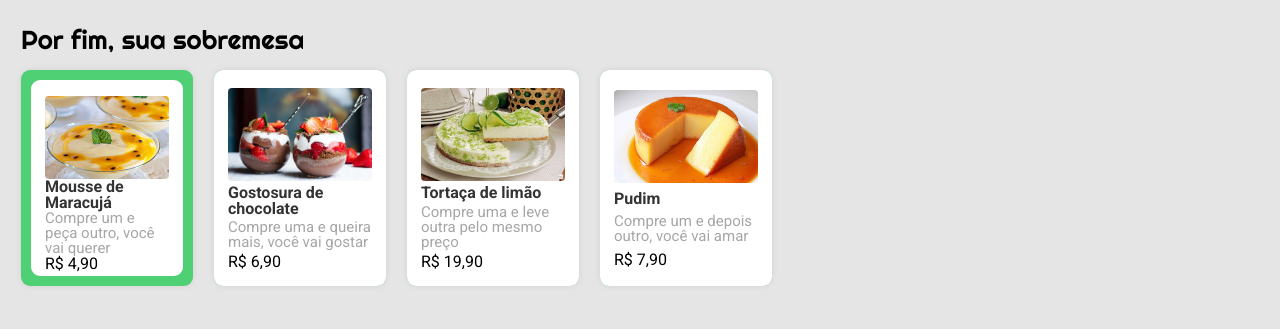
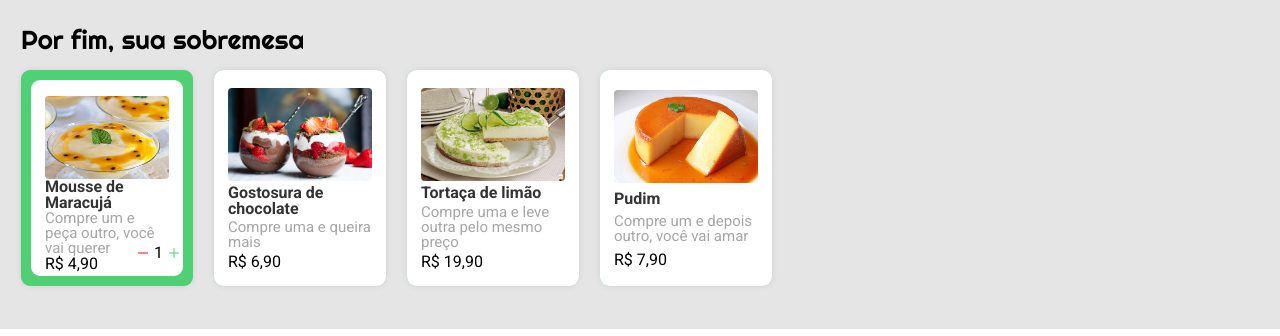
Before and after one commit to Douglas-CRVG/Project08DrivenEatsReact, a React (Create React App) app: page / in a window 1280 px wide. Both pictures are taken after a click on the element 107 px from the left and 900 px from the top of the page. Shown: the part 722-1058 px from the top of the page. Built offline with nearby package versions, Linux system fonts and the light colour scheme.

Commit message:
selection of buggy items that need correction

```diff
--- a/public/index.html
+++ b/public/index.html
@@ -4,9 +4,6 @@
     <meta charset="utf-8" />
     <meta name="viewport" content="width=device-width, initial-scale=1" />
     <title>DrivenEats</title>
-
-    <link rel="stylesheet" href="./css/reset.css">
-    <link rel="stylesheet" href="./css/styles.css">
   </head>
 <body>
     <div class="root"></div>
--- a/src/components/App.js
+++ b/src/components/App.js
@@ -1,6 +1,8 @@
 import Header from './header/Header';
 import Main from './main/Main';
 import Footer from './footer/Footer';
+import "./css/styles.css";
+import "./css/reset.css";
 
 export default function App() {
     return (
--- a/public/css/styles.css
+++ b/src/components/css/styles.css
@@ -90,6 +90,7 @@ main {
   padding: 16px 14px 14px 14px;
   background-color: #ffffff;
   font-family: "Roboto", sans-serif;
+  position: relative;
 }
 
 img {
@@ -161,10 +162,6 @@ ion-icon {
   color: #ffffff;
 }
 
-.desabilitado {
-  display: none;
-}
-
 .fechar-pedido {
   width: 87.922%;
   height: 61px;
@@ -192,4 +189,31 @@ ion-icon {
   background: #50d074;
   border-radius: 9px;
   box-shadow: 0px 0px 10px -4px rgba(0, 0, 0, 0.25);
+  position: relative;
 }
+
+.container-counter {
+  background: #ffffff;
+  display: flex;
+  justify-content: space-between;
+  align-items: center;
+  width: 47px;
+  height: 19px;
+  font-size: 16px;
+  font-family: "Roboto", sans-serif;
+  position: absolute;
+  right: 11px;
+  bottom: 24px;
+}
+
+.container-counter :nth-child(1) {
+  color: red;
+}
+
+.container-counter :nth-child(2) {
+  color: #50d074;
+}
+
+.desabilitado {
+  display: none;
+}
--- a/src/components/main/Main.js
+++ b/src/components/main/Main.js
@@ -8,28 +8,28 @@ export default function Main() {
         {
             title: "Primeiro, seu prato",
             products: [
-                {imgProduct:"assets/comida1.jpg", nameProduct:"Cachorrão", descriptionProduct:"Um pouco de batata, um pouco de salada", priceProduct: "10,90"},
-                {imgProduct:"assets/comida2.jpg", nameProduct:"Pizzona", descriptionProduct:"Um pouco de tudo", priceProduct: "24,90"},
-                {imgProduct:"assets/comida3.jpg", nameProduct:"Macarronada", descriptionProduct:"Um pouco de massa italiana", priceProduct: "15,90"},
-                {imgProduct:"assets/comida4.jpg", nameProduct:"Feijoada", descriptionProduct:"Um pouco de cada bicho", priceProduct: "17,90"}
+                {type:"dish", imgProduct:"assets/comida1.jpg", nameProduct:"Cachorrão", descriptionProduct:"Com tudo dentro", priceProduct: "10,90"},
+                {type:"dish", imgProduct:"assets/comida2.jpg", nameProduct:"Pizzona", descriptionProduct:"Um pouco de tudo", priceProduct: "24,90"},
+                {type:"dish", imgProduct:"assets/comida3.jpg", nameProduct:"Macarronada", descriptionProduct:"Um pouco de massa italiana", priceProduct: "15,90"},
+                {type:"dish", imgProduct:"assets/comida4.jpg", nameProduct:"Feijoada", descriptionProduct:"Um pouco de cada bicho", priceProduct: "17,90"}
             ]
         },
         {
             title: "Agora, sua bebida",
             products: [
-                {imgProduct:"assets/bebida1.jpg", nameProduct:"Pepsi", descriptionProduct:"Beba gelado!", priceProduct:"4,90" },
-                {imgProduct:"assets/bebida2.jpg", nameProduct:"Água", descriptionProduct:"Beba 2L por dia!", priceProduct:"1,85" },
-                {imgProduct:"assets/bebida3.jpg", nameProduct:"Suco de Laranja", descriptionProduct:"Beba! Rico em vitamina C!", priceProduct:"11,90" },
-                {imgProduct:"assets/bebida4.jpg", nameProduct:"Guaraná Antarctica", descriptionProduct:"Beba gelado!", priceProduct:"9,90" }
+                {type:"drink", imgProduct:"assets/bebida1.jpg", nameProduct:"Pepsi", descriptionProduct:"Beba gelado!", priceProduct:"4,90" },
+                {type:"drink", imgProduct:"assets/bebida2.jpg", nameProduct:"Água", descriptionProduct:"Beba 2L por dia!", priceProduct:"1,85" },
+                {type:"drink", imgProduct:"assets/bebida3.jpg", nameProduct:"Suco de Laranja", descriptionProduct:"Beba! Rico em vitamina C!", priceProduct:"11,90" },
+                {type:"drink", imgProduct:"assets/bebida4.jpg", nameProduct:"Guaraná Antarctica", descriptionProduct:"Beba gelado!", priceProduct:"9,90" }
             ]
         },
         {
             title: "Por fim, sua sobremesa",
             products: [
-                {imgProduct:"assets/sobremesa1.jpg", nameProduct:"Mousse de Maracujá", descriptionProduct:"Compre um e peça outro, você vai querer", priceProduct:"4,90" },
-                {imgProduct:"assets/sobremesa2.jpg", nameProduct:"Gostosura de chocolate", descriptionProduct:"Compre uma e queira mais, você vai gostar", priceProduct:"6,90" },
-                {imgProduct:"assets/sobremesa3.jpg", nameProduct:"Tortaça de limão", descriptionProduct:"Compre uma e leve outra pelo mesmo preço", priceProduct:"19,90" },
-                {imgProduct:"assets/sobremesa4.jpg", nameProduct:"Pudim", descriptionProduct:"Compre um e depois outro, você vai amar", priceProduct:"7,90" }
+                {type:"dessert", imgProduct:"assets/sobremesa1.jpg", nameProduct:"Mousse de Maracujá", descriptionProduct:"Compre um e peça outro, você vai querer", priceProduct:"4,90" },
+                {type:"dessert", imgProduct:"assets/sobremesa2.jpg", nameProduct:"Gostosura de chocolate", descriptionProduct:"Compre uma e queira mais", priceProduct:"6,90" },
+                {type:"dessert", imgProduct:"assets/sobremesa3.jpg", nameProduct:"Tortaça de limão", descriptionProduct:"Compre uma e leve outra pelo mesmo preço", priceProduct:"19,90" },
+                {type:"dessert", imgProduct:"assets/sobremesa4.jpg", nameProduct:"Pudim", descriptionProduct:"Compre um e depois outro, você vai amar", priceProduct:"7,90" }
             ]
         }
     ];
--- a/src/components/others/Product.js
+++ b/src/components/others/Product.js
@@ -4,26 +4,44 @@ export default function Product(props) {
     const { product } = props;
     const { imgProduct, nameProduct, descriptionProduct, priceProduct } = product;
     const [select, setSelect] = useState("");
-    const [coisa, setCoisa] = useState(false);
+    const [hidden, setHidden] = useState("desabilitado");
+    const [counter, setCounter] = useState(1);
 
     function selecionar() {
-        setCoisa(() => !coisa);
-
         if (select === "") {
             setSelect("select");
+            setHidden("")
         } else {
             setSelect("");
+            setHidden("desabilitado")
+        }
+    }
+
+    function quantity(what) {
+        if (what === "add") {
+            setCounter(counter + 1);
+        } else {
+            setCounter(counter - 1);
+        }
+
+        if (counter < 2) {
+            setSelect("");
+            setHidden("desabilitado");
         }
     }
 
     return (
-        <div className={`item margem-esq ${select}`} onClick={selecionar}>
-            <div class="product">
+        <div className={`item margem-esq ${select}`} >
+            <div class="product" onClick={selecionar}>
                 <img src={imgProduct} alt="" />
                 <p className="name">{nameProduct}</p>
                 <p className="description">{descriptionProduct}</p>
-                <p className="price">R$ <strong>{priceProduct}</strong>
-                </p>
+                <p className="price">R$ <strong>{priceProduct}</strong></p>
+            </div>
+            <div class={`container-counter ${hidden}`}>
+                <ion-icon onClick={() => quantity("sub")} name="remove-outline"></ion-icon>
+                {counter}
+                <ion-icon onClick={() => quantity("add")} name="add-outline"></ion-icon>
             </div>
         </div>
     );
```
Also changed, not shown: src/components/css/reset.css (renamed from public/css/reset.css).
